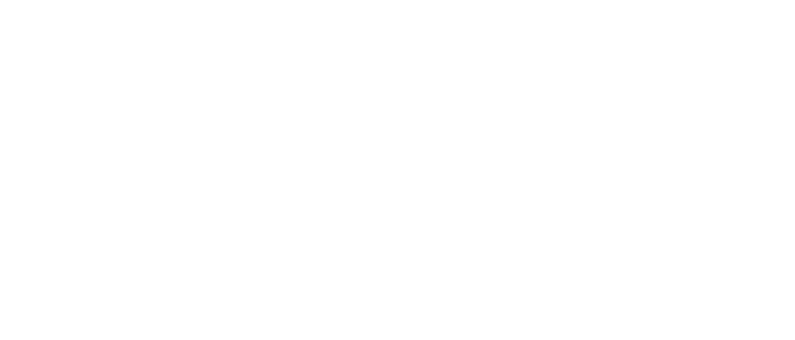
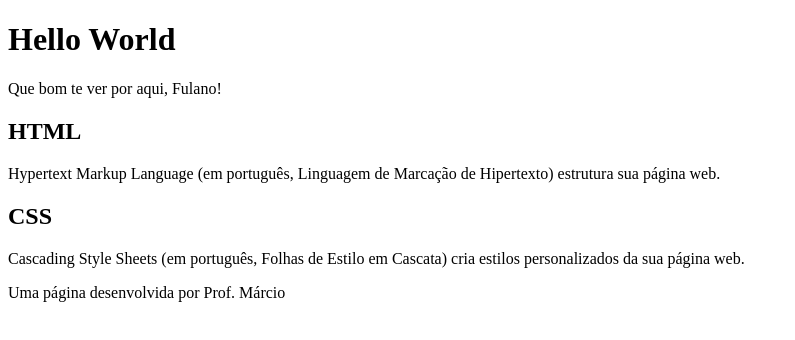
Before and after one commit to Teorema72/HelloWorld, a plain HTML site: page index.html in a window 1280 px wide. Shown: the whole page, without its empty margins (0-795 px from the left). Drawn offline with Linux system fonts and the light colour scheme.

Commit message:
Inserindo a parte textual da página

```diff
--- a/index.html
+++ b/index.html
@@ -6,6 +6,24 @@
     <title>Hello World</title>
 </head>
 <body>
+    <header>
+        <h1>Hello World</h1>
+        <p>Que bom te ver por aqui, Fulano!</p>
+    </header>
+
+    <section>
+        <h2>HTML</h2>
+        <p>Hypertext Markup Language (em português, Linguagem de Marcação de Hipertexto) estrutura sua página web.</p>
+
+        <h2>CSS</h2>
+        <p>Cascading Style Sheets (em português, Folhas de Estilo em Cascata) cria estilos personalizados da sua página web.</p>
+
+    </section>
+
+
+    <footer>
+        <p>Uma página desenvolvida por Prof. Márcio</p>
+    </footer>
 
 </body>
 </html>
```
